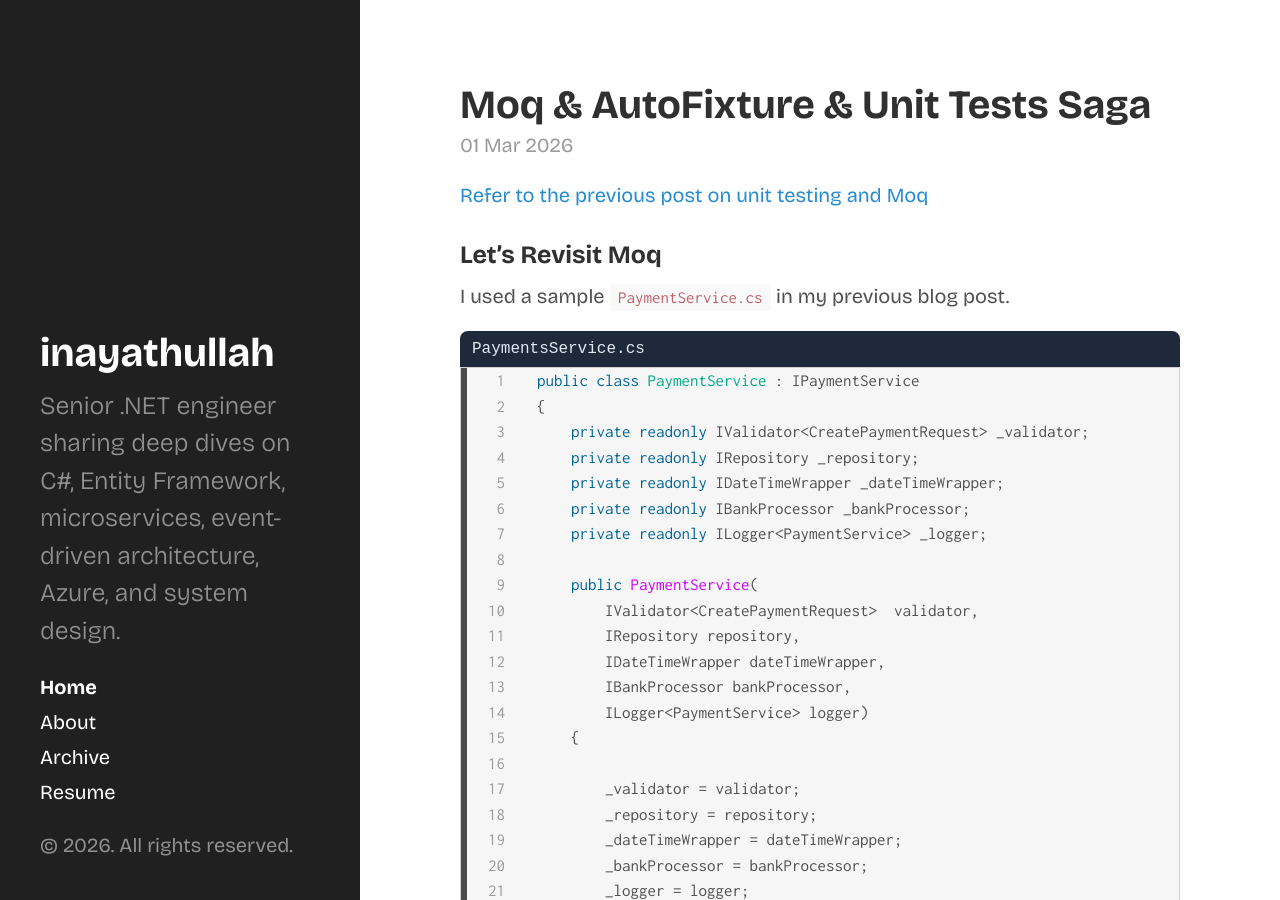
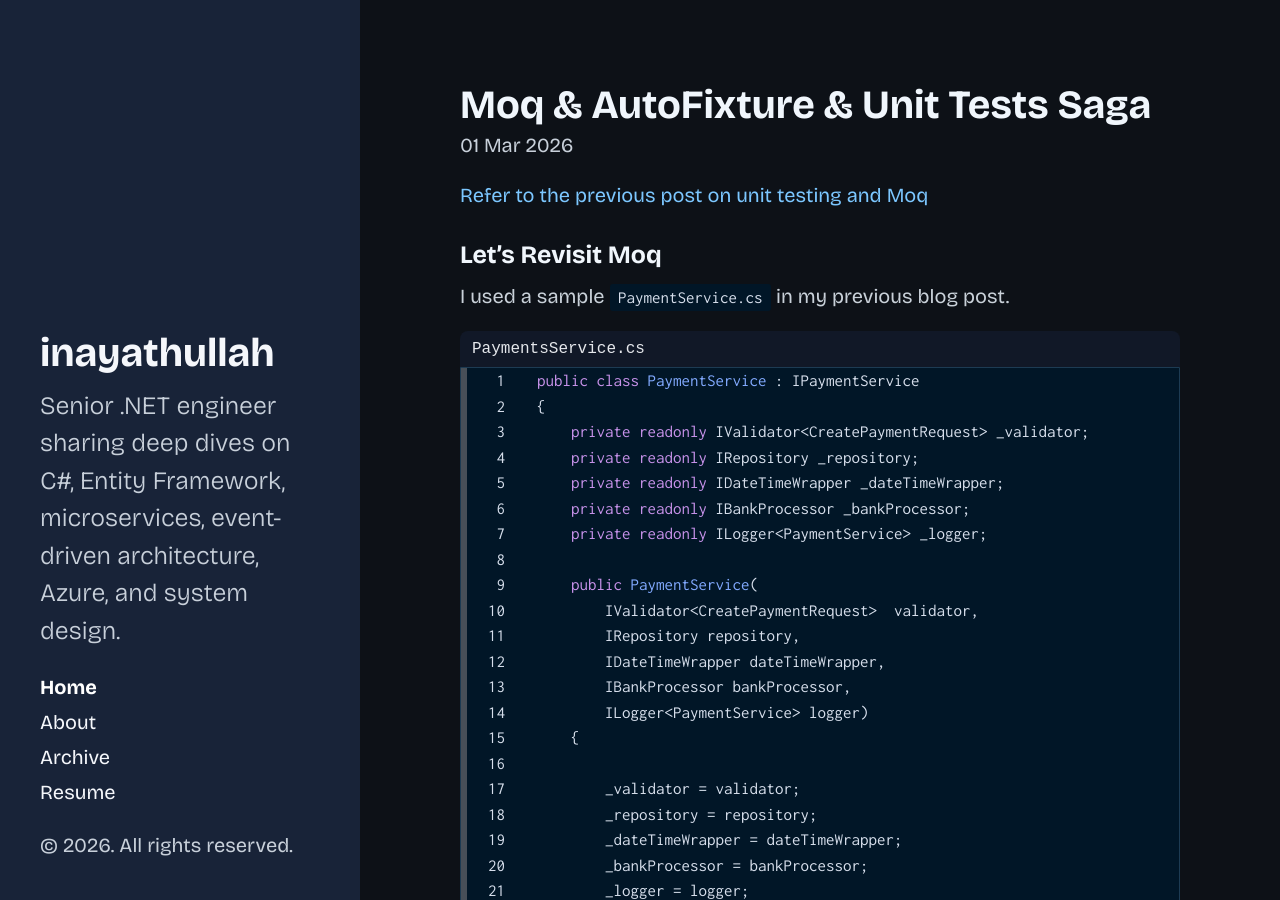
Before and after one commit to inayathullah/inayathullah.github.io, a Jekyll site: the page built from index.html, in a window 1280 px wide and 900 px high. Built offline with Jekyll 4.4.1, drawn with Linux system fonts in a browser that asks for light colours; Markdown is read by kramdown in place of the engine named in the settings; the list of posts is cut into pages by our own code.

Commit message:
dark mode is permanent

```diff
--- a/_includes/head.html
+++ b/_includes/head.html
@@ -19,7 +19,7 @@
 <link rel="stylesheet" href="{{ '/public/css/poole.css' | relative_url }}">
 <link rel="stylesheet" href="{{ '/public/css/syntax.css' | relative_url }}">
 <link rel="stylesheet" href="{{ '/public/css/hyde.css' | relative_url }}">
-<link rel="stylesheet" href="{{ '/public/css/dark.css' | relative_url }}" media="(prefers-color-scheme: dark)">
+<link rel="stylesheet" href="{{ '/public/css/dark.css' | relative_url }}">
 
   <link rel="preconnect" href="https://fonts.googleapis.com">
 <link rel="preconnect" href="https://fonts.gstatic.com" crossorigin>
```
